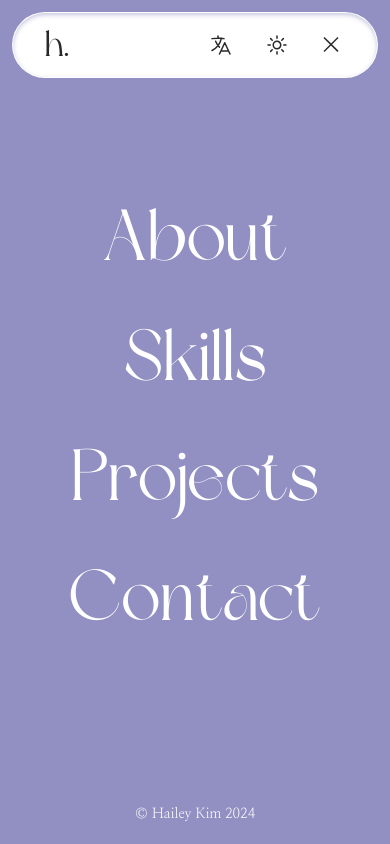
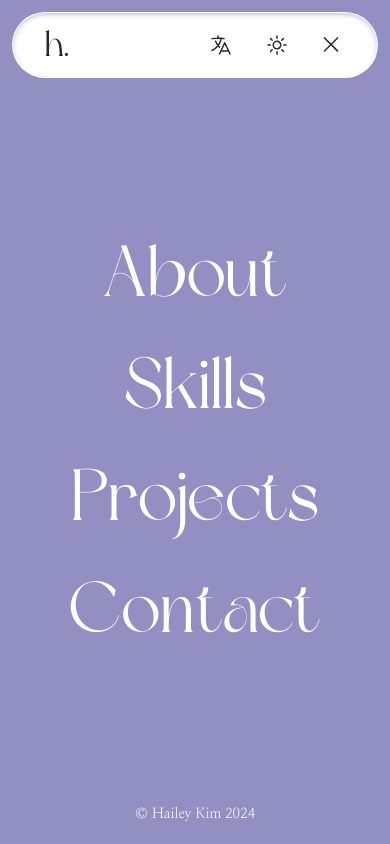
Before and after one commit to thisishailey/thisishailey_website, a Next.js app: page /en in a window 390 px wide. Both pictures are taken after a click on the button 333 px from the left and 45 px from the top of the page. Built offline with nearby package versions, Linux system fonts and the light colour scheme.

Commit message:
📱 edit layout sizes for mobile

```diff
--- a/src/app/[locale]/page.tsx
+++ b/src/app/[locale]/page.tsx
@@ -17,7 +17,7 @@ export default function Home({ params: { locale } }: Params) {
 
     return (
         <AuroraBackground>
-            <div className="space-y-4 sm:space-y-8 mt-12">
+            <div className="space-y-4 sm:space-y-8 mt-6 xs:mt-12">
                 <h2 className="w-max mx-auto text-xl sm:text-2xl lg:text-3xl font-medium opacity-80 text-theme-dark dark:text-theme-light">
                     {t('subtitle')}
                 </h2>
--- a/src/components/ui/header/nav.tsx
+++ b/src/components/ui/header/nav.tsx
@@ -28,7 +28,7 @@ export default function MenuNavigation({ items }: MenuNavProps) {
         >
             <ul
                 className={cn(
-                    'flex flex-col items-center justify-center gap-12 w-full h-full text-7xl sm:text-8xl lg:text-9xl text-theme-light dark:text-theme-dark',
+                    'flex flex-col items-center justify-center gap-10 xs:gap-12 w-full h-full pt-24 pb-12 text-7xl sm:text-8xl lg:text-9xl text-theme-light dark:text-theme-dark',
                     locale === 'en' ? 'font-logo' : 'font-cafe'
                 )}
             >
```
